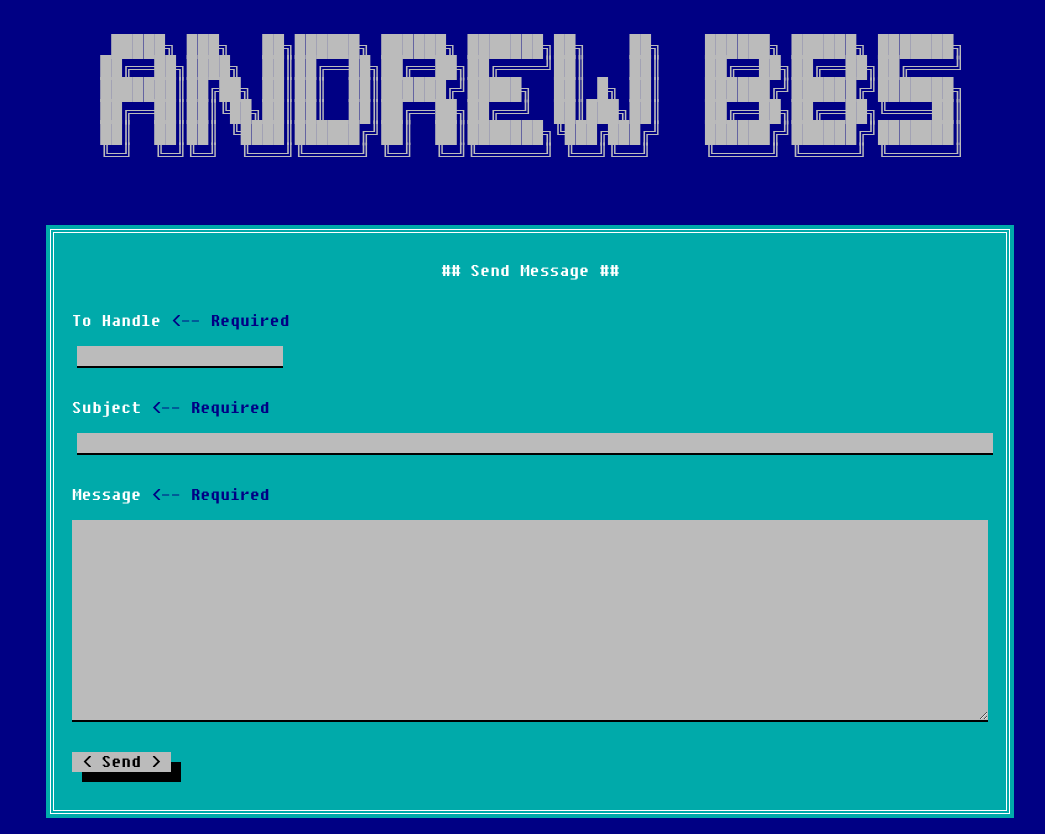
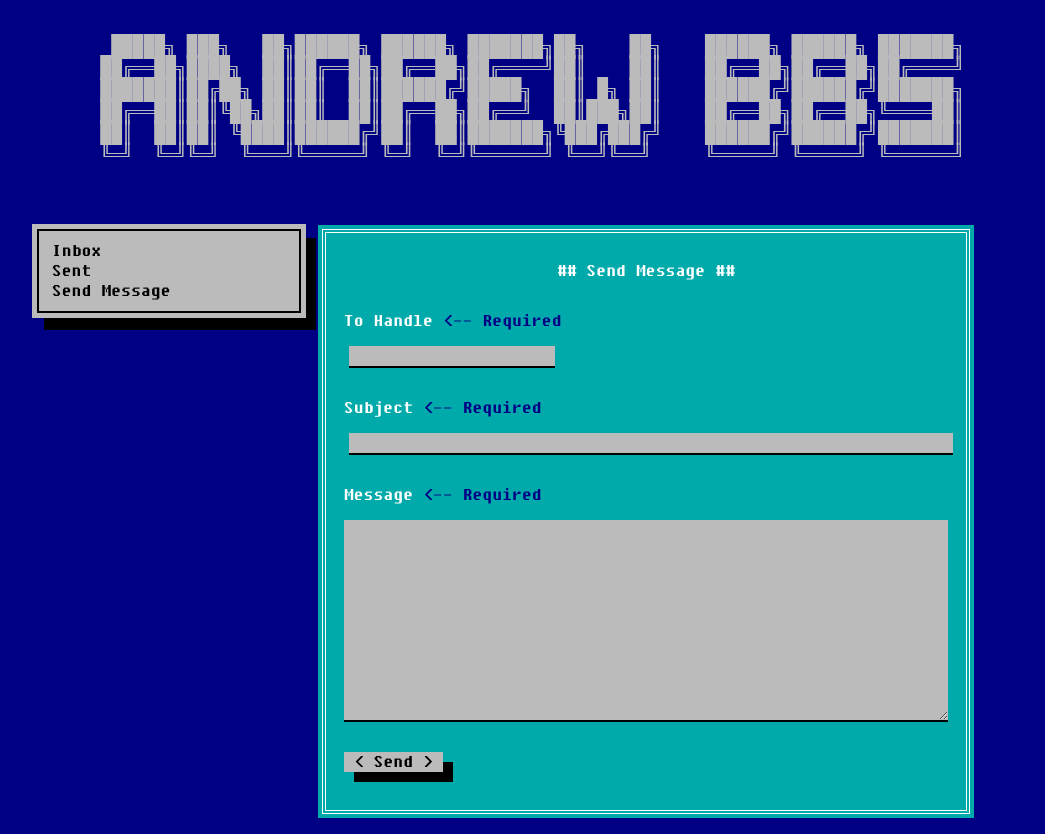
Before and after one commit to lostways/andrewbbs, a Django app: page /members/messages/send in a window 1280 px wide. Shown: the part 20-854 px from the top of the page, without its empty margins (110-1155 px from the left). Run offline with Django 3.2, Linux system fonts and the light colour scheme; the visitor is signed in with stand-in values (Sample User, id 1); data comes from the database, SQL or seed files in the repository; some libraries are stand-ins or nearby versions.

Commit message:
message templates + message inbox

```diff
--- a/app/andrewbbs/static/css/main.css
+++ b/app/andrewbbs/static/css/main.css
@@ -37,6 +37,23 @@ body {
     -moz-border-radius: 0;
           border-radius: 0;
     box-shadow: 0 0 0 4px #00aaaa;
+}
+
+.black-box {
+    margin-left: auto;
+    margin-right: auto;
+    float: none;
+    max-width: 23em;
+    padding: 1em;
+    font-size: 18px;
+    line-height: 20px;
+    color: #ffffff;
+    background-color: #000000;
+    border: 4px double #ffffff;
+    -webkit-border-radius: 0;
+    -moz-border-radius: 0;
+          border-radius: 0;
+    box-shadow: 0 0 0 4px #000000;
 }
 
 .ascii-art {
@@ -87,6 +104,11 @@ h3 {
     width: 100%;
 }
 
+.nav-list {
+    margin-top: 0;
+    margin-bottom: 3rem;
+}
+
 /* Forms */
 form legend {
     text-align: center;
@@ -120,3 +142,12 @@ form.member-login {
 form.member-message {
     max-width: 80rem;
 }
+
+/* Messages */
+.message-detail {
+    max-width: 100%;
+}
+
+.message-detail .meta {
+    color: #0aa;
+}
--- a/app/andrewbbs/templates/layout/base.html
+++ b/app/andrewbbs/templates/layout/base.html
@@ -1,60 +1,4 @@
-{% load static %}
-<!DOCTYPE html>
-<html lang="en">
-
-  <head>
-    <script>
-      _386 = { onePass: true, speedFactor: 1.25 };
-    </script>
-
-    <meta charset="UTF-8">
-    <meta property="og:title" content="Andrew BBS {% if page_title %} - {{page_title}} {% endif %}" />
-    <meta property="og:image" content="{{request.scheme}}://{{request.META.HTTP_HOST}}{% static 'img/andrew-bbs-screenshot.png' %}" />
-    <title>Andrew BBS {% if page_title %} - {{page_title}} {% endif %}</title>
-    <meta name="viewport" content="width=device-width, initial-scale=1">
-    <link rel="stylesheet" href="{% static 'css/386/bootstrap.min.css' %}">
-    <link rel="stylesheet" href="{% static 'css/386/bootstrap-responsive.min.css' %}">
-    <link rel="stylesheet" href="{% static 'css/main.css' %}">
-  </head>
-
-  <body>
-    <div class="container-fluid">
-      <div class="navbar navbar-inverse navbar-fixed-top">
-        <div class="navbar-inner">
-          <div class="navbar-container">
-            <div class="nav nav-items">
-                <ul class="nav navbar-nav">
-                  <li>
-                      <a href="/">ANDREW BBS</a>
-                  </li>
-                </ul>
-                {% if request.user.is_authenticated %}
-                <ul class="nav navbar-nav pull-right">
-                  <li class="">
-                    <a href="/">{{request.user.handle}}</a>
-                  </li>
-                  <li class="">
-                    <a href="{% url 'member-logout' %}">[Logout]</a>
-                  </li>
-                </ul>
-                {% endif %}
-            </div>
-          </div>
-        </div>
-      </div>
-
-      <div class="content">
-        <div class="row-fluid">
-          <div class="col span12">
-            <div class="ascii-header">
-              <img class="no-filter" src="{% static 'img/andrew-bbs-grey.png' %}" />
-            </div>
-          </div>
-        </div>
-        {% block content %}{% endblock %}
-      </div>
-    </div>
-    <script src="{% static 'js/app.js' %}"></script>
-  </body>
-
-</html>
+{% extends 'layout/layout.html' %}
+{% block main %}
+  {% block content %}{% endblock %}
+{% endblock %}
--- /dev/null
+++ b/app/andrewbbs/templates/layout/layout.html
@@ -0,0 +1,62 @@
+{% load static %}
+<!DOCTYPE html>
+<html lang="en">
+
+  <head>
+    <script>
+      _386 = { onePass: true, speedFactor: 1.25 };
+    </script>
+
+    <meta charset="UTF-8">
+    <meta property="og:title" content="Andrew BBS {% if page_title %} - {{page_title}} {% endif %}" />
+    <meta property="og:image" content="{{request.scheme}}://{{request.META.HTTP_HOST}}{% static 'img/andrew-bbs-screenshot.png' %}" />
+    <title>Andrew BBS {% if page_title %} - {{page_title}} {% endif %}</title>
+    <meta name="viewport" content="width=device-width, initial-scale=1">
+    <link rel="stylesheet" href="{% static 'css/386/bootstrap.min.css' %}">
+    <link rel="stylesheet" href="{% static 'css/386/bootstrap-responsive.min.css' %}">
+    <link rel="stylesheet" href="{% static 'css/main.css' %}">
+  </head>
+
+  <body>
+    <div class="container-fluid">
+      <div class="navbar navbar-inverse navbar-fixed-top">
+        <div class="navbar-inner">
+          <div class="navbar-container">
+            <div class="nav nav-items">
+                <ul class="nav navbar-nav">
+                  <li>
+                      <a href="/">ANDREW BBS</a>
+                  </li>
+                </ul>
+                {% if request.user.is_authenticated %}
+                <ul class="nav navbar-nav pull-right">
+                  <li class="">
+                    <a href="/">{{request.user.handle}}</a>
+                  </li>
+                  <li class="">
+                    <a href="{% url 'member-logout' %}">[Logout]</a>
+                  </li>
+                </ul>
+                {% endif %}
+            </div>
+          </div>
+        </div>
+      </div>
+
+      <div class="content">
+        <div class="row-fluid">
+          <div class="col span12">
+            <div class="ascii-header">
+              <img class="no-filter" src="{% static 'img/andrew-bbs-grey.png' %}" />
+            </div>
+          </div>
+        </div>
+
+       {% block main %}{% endblock %}
+
+      </div>
+    </div>
+    <script src="{% static 'js/app.js' %}"></script>
+  </body>
+
+</html>
--- /dev/null
+++ b/app/andrewbbs/templates/layout/messages.html
@@ -0,0 +1,21 @@
+{% extends 'layout/layout.html' %}
+{% block main %}
+<div class="row">
+  <div class="span3">
+    <ul class="nav nav-list">
+      <li>
+        <a href="{% url 'member-message-inbox' %}">Inbox</a>
+      </li>
+      <li>
+        <a href="{% url 'member-message-sent' %}">Sent</a>
+      </li>
+      <li>
+        <a href="{% url 'member-message-send' %}">Send Message</a>
+      </li>
+    </ul>
+  </div>
+  <div class="col span7">
+    {% block content %}{% endblock %}
+  </div>
+</div>
+{% endblock %}
--- a/app/andrewbbs/templates/members/messages/message_send.html
+++ b/app/andrewbbs/templates/members/messages/message_send.html
@@ -1,4 +1,4 @@
-{% extends 'layout/base.html' %}
+{% extends 'layout/messages.html' %}
 
 {% block content %}
 <form class="light-green-box member-message" method="post" action="{% url 'member-message-send' %}">
--- a/app/andrewbbs/urls.py
+++ b/app/andrewbbs/urls.py
@@ -54,8 +54,8 @@ urlpatterns = [
         name="member-message-detail"
     ),
     path(
-        "members/messages",
-        views.member_message_list,
-        name="member-message-list"
+        "members/messages/inbox",
+        views.member_message_inbox,
+        name="member-message-inbox"
     ),
 ]
--- a/app/andrewbbs/views.py
+++ b/app/andrewbbs/views.py
@@ -108,14 +108,14 @@ def access(request):
     return render(request, 'access.html', context)
 
 @login_required
-def member_message_list(request):
+def member_message_inbox(request):
     """List Messages"""
 
     messages = request.user.received_messages.all()
 
     context = {
         'messages': messages,
-        'page_title': "Messages"
+        'page_title': "Inbox"
     }
     return render(request, 'members/messages/message_list.html', context)
 
@@ -129,7 +129,7 @@ def member_message_sent(request):
         'messages': messages,
         'page_title': "Sent Messages"
     }
-    return render(request, 'members/messages/message_list.html', context)
+    return render(request, 'members/messages/message_sent.html', context)
 
 @login_required
 def member_message_detail(request, pk):
```
Also changed, not shown: app/andrewbbs/templates/members/messages/message_detail.html (+7 -7 lines), app/andrewbbs/templates/members/messages/message_list.html (+14 -10 lines), app/andrewbbs/templates/members/messages/message_sent.html (added, +21 -0 lines), app/andrewbbs/tests/test_views.py (+48 -1 lines).
